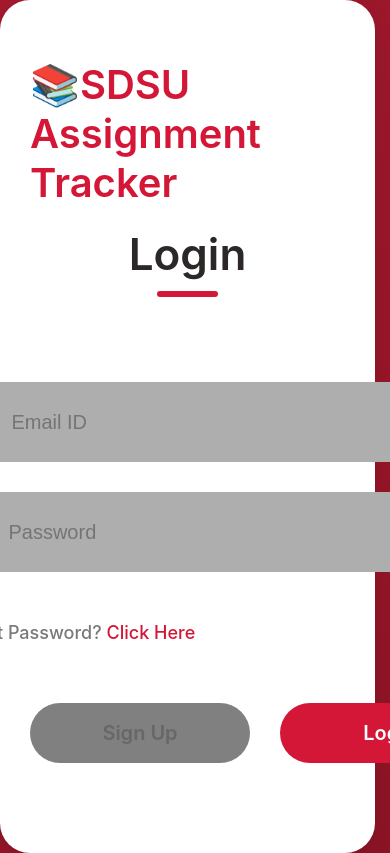
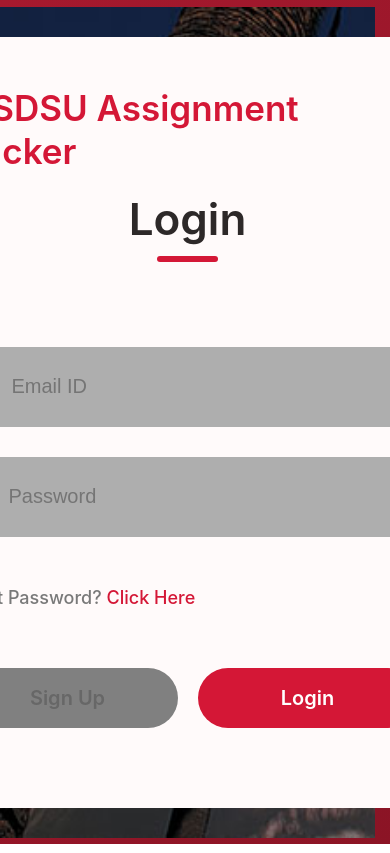
Before and after one commit to kims1998/SDSU-Assignment-Tracker, a React (Create React App) app in the folder frontend/: page / in a window 390 px wide. Built offline with nearby package versions, Linux system fonts and the light colour scheme.

Commit message:
Added background to login/signup page and added media query

```diff
--- a/frontend/src/Components/Dashboard/Dashboard.css
+++ b/frontend/src/Components/Dashboard/Dashboard.css
@@ -566,6 +566,10 @@
 
 /* Stack when displayed on small screens (like phones) */
 @media (max-width: 900px) {
+    .calendar-container {
+        margin-top: 20px;
+    }
+
     .dashboard-main {
         flex-direction: column;   /* stack left + right */
         align-items: stretch;     /* stretch children to full width */
@@ -574,17 +578,13 @@
 
     .dashboard-left,
     .dashboard-right {
-        flex: 0 0 auto;          /* don't try to keep 30%/flex split */
-        width: 100%;             /* full width on small screens */
+        flex: 0 0 auto;
+        width: 100%;
         max-width: 100%;
         box-sizing: border-box;
     }
 
     .events-panel {
-        max-height: none;        /* let it grow naturally */
-    }
-
-    .calendar-container {
-        margin-top: 20px;        /* nice breathing room below events */
+        max-height: none;
     }
 }
--- a/frontend/src/Components/Dashboard/Dashboard.jsx
+++ b/frontend/src/Components/Dashboard/Dashboard.jsx
@@ -246,9 +246,11 @@
 
     const formatTime = (dateTimeStr) => {
         const dt = new Date(dateTimeStr);
-        const hr = dt.getHours().toString().padStart(2, '0');
-        const min = dt.getMinutes().toString().padStart(2, '0');
-        return `${hr}:${min}`;
+        return dt.toLocaleTimeString([], {
+            hour: 'numeric',
+            minute: '2-digit',
+            hour12: true,   // <-- forces AM/PM format
+        }).replace(' ', '');
     };
 
     const getTypeLabel = (eventType) => {
@@ -399,7 +401,7 @@
                     {/* Controls */}
                     <div className="controls">
                         <div className="controls-btn-rows">
-                            <button className="btn btn-small" onClick={ showCreateModal }>➕ Add Event</button>
+                            <button className="btn btn-small" onClick={ showCreateModal }>➕ Add New Event</button>
                             <button className="btn btn-small" onClick={ fetchAssignments }>🔄 Refresh</button>
                         </div>
 
--- a/frontend/src/Components/LoginSignup/LoginSignup.css
+++ b/frontend/src/Components/LoginSignup/LoginSignup.css
@@ -11,10 +11,9 @@
     flex-direction: column;
     align-items: center;
     margin: auto;
-    background: #fff;
+    background: url(../Assets/school.jpg);
+    background-size: cover;
     padding: 30px;
-    border-radius: 30px; /* Add this for rounded corners */
-    box-shadow: 0 4px 20px rgba(0, 0, 0, 0.1);
 }
 
 .header{
@@ -76,7 +75,6 @@
     color: #797979;
     width: 400px;
     height: 50px;
-    font-size: 20px;
 }
 
 .forgot-password{
@@ -95,7 +93,8 @@
 
 .submit-container{
     display: flex;
-    gap: 30px;
+    justify-content: center;
+    gap: 20px;
     margin: 60px auto;
 }
 
@@ -117,3 +116,15 @@
     background: gray;
     color: #676767
 }
+
+.white-box {
+    background: #FFFAFA;
+    border-radius: 20px;
+    padding: 20px;
+}
+
+@Media (max-width: 630px) {
+    .text-sdsu{
+        font-size: 35px;
+    }
+}
--- a/frontend/src/Components/LoginSignup/LoginSignup.jsx
+++ b/frontend/src/Components/LoginSignup/LoginSignup.jsx
@@ -5,7 +5,6 @@
 import email_icon from '../Assets/email.png'
 import password_icon from '../Assets/password.png'
 import { useNavigate } from 'react-router-dom';
-
 import { loginChecks } from '../../services/loginService';
 
 const LoginSignup = () => {
@@ -91,6 +90,7 @@
 
     return (
         <div className='container'>
+            <div className='white-box'>
                 <div className='header'>
                     <div className='text-sdsu'> <span role="img" aria-label="dog">📚</span>SDSU Assignment Tracker</div>
                     <div className='text'> { action } </div>
@@ -138,14 +138,13 @@
                     {/* Login Button: Call handleSubmit if active, or switches view if inactive */}
                     <div
                         className={ action==="Sign Up"?"submit gray":"submit" }
-                    onClick={ action === "Login" ? () => handleSubmit() : () => setAction("Login") }  // Switch to login view
+                        onClick={ action === "Login" ? () => handleSubmit() : () => setAction("Login") }  // Switch to log in view
                     >
                         Login
                     </div>
                 </div>
-
+            </div>
             {/* Dashboard navigation button */}
-
         </div>
     );
 }
```
Also changed, not shown: frontend/src/Components/Assets/school.jpg (added), 1 other file (tests, documents, lock files or other folders). Lines whose indentation alone changed are shown as unchanged.
